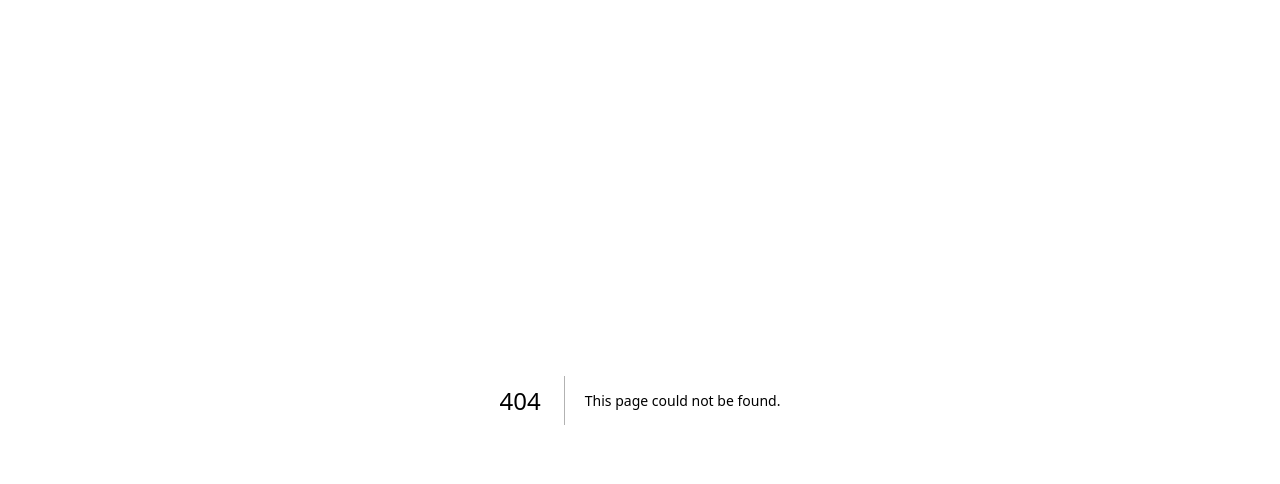
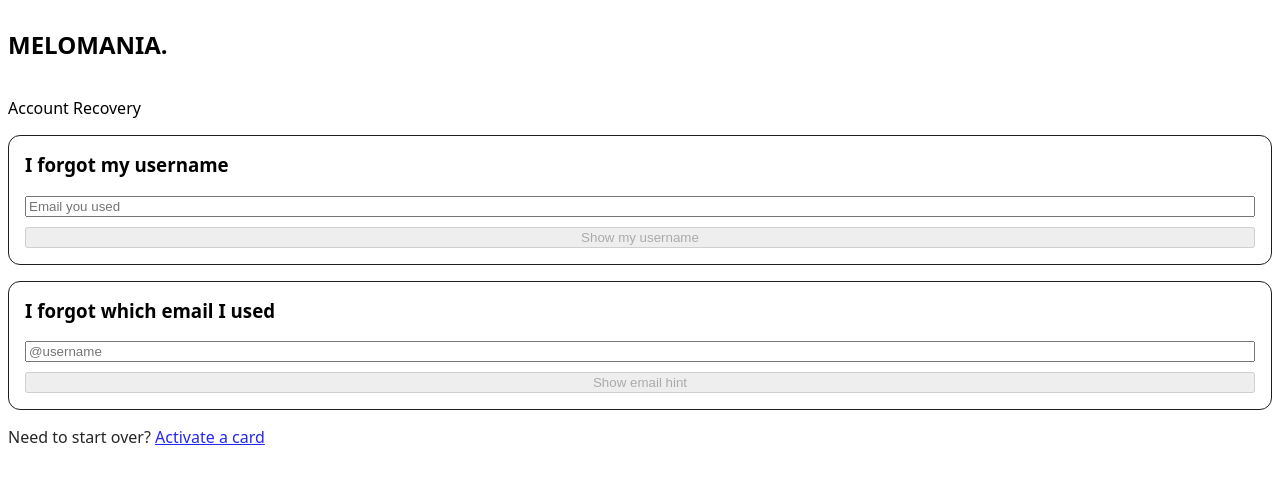
Before and after one commit to armiiinsaber/MELOMANIA-CARD, a Next.js app: page /forgot in a window 1280 px wide. Before the commit this address had no page. Shown: the top 484 px of the page. Built offline with nearby package versions, Linux system fonts and the light colour scheme.

Commit message:
Create page.tsx

```diff
--- /dev/null
+++ b/src/app/forgot/page.tsx
@@ -0,0 +1,102 @@
+'use client';
+
+import { useState } from 'react';
+
+export default function Forgot() {
+  // Forgot username (via email)
+  const [email, setEmail] = useState('');
+  const [usernames, setUsernames] = useState<string[] | null>(null);
+  const [uMsg, setUMsg] = useState<string | null>(null);
+  const [uLoading, setULoading] = useState(false);
+
+  // Forgot email (via username)
+  const [username, setUsername] = useState('');
+  const [hints, setHints] = useState<string[] | null>(null);
+  const [eMsg, setEMsg] = useState<string | null>(null);
+  const [eLoading, setELoading] = useState(false);
+
+  async function onForgotUsername(e: React.FormEvent) {
+    e.preventDefault();
+    setUMsg(null); setUsernames(null); setULoading(true);
+    try {
+      const r = await fetch('/api/recover/username', {
+        method:'POST',
+        headers:{'Content-Type':'application/json'},
+        body: JSON.stringify({ email })
+      });
+      const j = await r.json();
+      if (j.ok) { setUsernames(j.usernames); }
+      else { setUMsg([j.reason, j.detail].filter(Boolean).join(': ') || 'not_found'); }
+    } catch (err:any) { setUMsg(String(err?.message || err)); }
+    finally { setULoading(false); }
+  }
+
+  async function onForgotEmail(e: React.FormEvent) {
+    e.preventDefault();
+    setEMsg(null); setHints(null); setELoading(true);
+    try {
+      const r = await fetch('/api/recover/email-hint', {
+        method:'POST',
+        headers:{'Content-Type':'application/json'},
+        body: JSON.stringify({ username })
+      });
+      const j = await r.json();
+      if (j.ok) { setHints(j.hints); }
+      else { setEMsg([j.reason, j.detail].filter(Boolean).join(': ') || 'not_found'); }
+    } catch (err:any) { setEMsg(String(err?.message || err)); }
+    finally { setELoading(false); }
+  }
+
+  return (
+    <main className="page">
+      <section className="card" style={{display:'grid', gap:16}}>
+        <h1 className="brand">MELOMANIA<span className="dot">.</span></h1>
+        <div className="subtle">Account Recovery</div>
+
+        {/* Forgot username */}
+        <div style={{border:'1px solid #1e1e22', borderRadius:12, padding:16}}>
+          <h3 style={{marginTop:0}}>I forgot my username</h3>
+          <form onSubmit={onForgotUsername} style={{display:'grid', gap:10}}>
+            <input className="input" type="email" placeholder="Email you used" value={email}
+                   onChange={e=>setEmail(e.target.value)} required />
+            <button className="btn" disabled={uLoading || !email}>
+              {uLoading ? 'Looking…' : 'Show my username'}
+            </button>
+          </form>
+          {uMsg && <div className="err">{uMsg}</div>}
+          {usernames && (
+            <div className="done">
+              Your username{usernames.length>1?'s':''}: <b>{usernames.join(', ')}</b>
+              <div style={{marginTop:6}}>
+                Proceed to <a href="/my-card">Find My Card</a>
+              </div>
+            </div>
+          )}
+        </div>
+
+        {/* Forgot email */}
+        <div style={{border:'1px solid #1e1e22', borderRadius:12, padding:16}}>
+          <h3 style={{marginTop:0}}>I forgot which email I used</h3>
+          <form onSubmit={onForgotEmail} style={{display:'grid', gap:10}}>
+            <input className="input" placeholder="@username" value={username}
+                   onChange={e=>setUsername(e.target.value)} required />
+            <button className="btn" disabled={eLoading || !username}>
+              {eLoading ? 'Looking…' : 'Show email hint'}
+            </button>
+          </form>
+          {eMsg && <div className="err">{eMsg}</div>}
+          {hints && (
+            <div className="done">
+              Try these email(s): <b>{hints.join(', ')}</b>
+              <div style={{opacity:.85, marginTop:6}}>Use the right one on <a href="/my-card">Find My Card</a>.</div>
+            </div>
+          )}
+        </div>
+
+        <div className="done" style={{opacity:.85}}>
+          Need to start over? <a href="/activate">Activate a card</a>
+        </div>
+      </section>
+    </main>
+  );
+}
```
